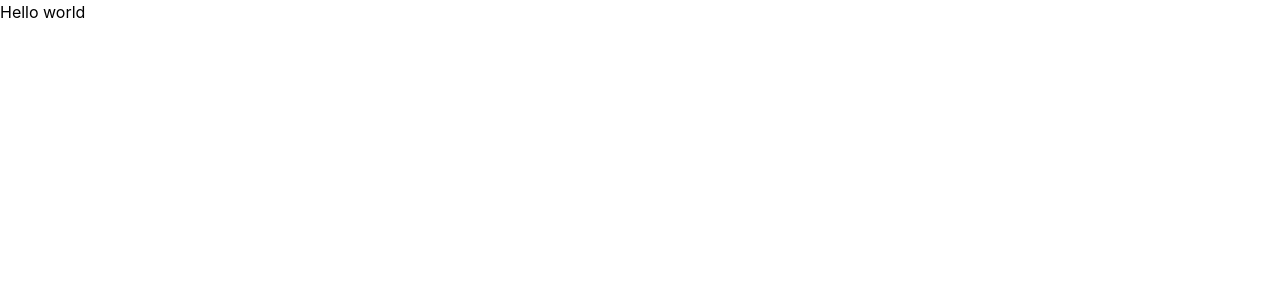
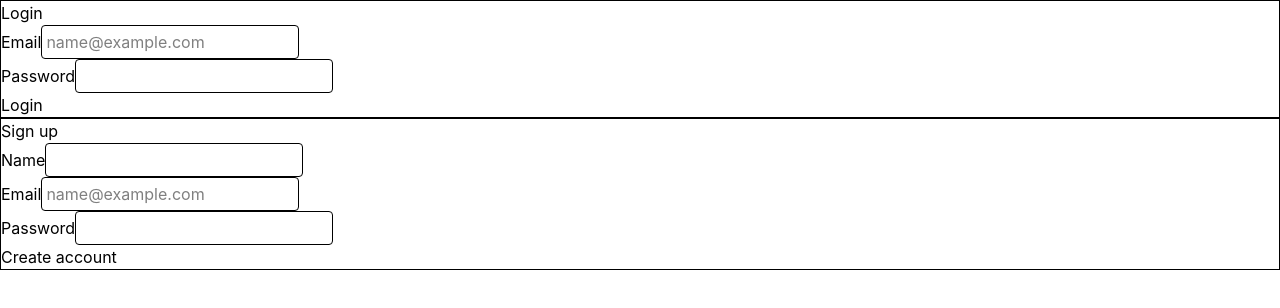
Before and after one commit to Titas-titas/PetsMedicare, a React (Vite) app in the folder front/: page / in a window 1280 px wide. Shown: the top 308 px of the page. Built offline with nearby package versions, Linux system fonts and the light colour scheme.

Commit message:
Added signup and login forms

```diff
--- a/front/src/App.jsx
+++ b/front/src/App.jsx
@@ -1,9 +1,12 @@
+import Login from "./Login.jsx";
+import Signup from "./Signup.jsx";
 
 function App() {
 
     return(
         <>
-            <h1>Hello world</h1>
+            <Login/>
+            <Signup/>
         </>
     )
 }
--- /dev/null
+++ b/front/src/Login.jsx
@@ -0,0 +1,35 @@
+
+function Login() {
+
+    return(
+        <>
+            <form className="border">
+                <h3>Login</h3>
+                <div>
+                    <label>Email</label>
+                    <input
+                    id="email"
+                    name="email"
+                    type="email"
+                    placeholder="name@example.com"
+                    required
+                    />
+                </div>
+
+                <div>
+                    <label>Password</label>
+                    <input
+                    id="password"
+                    name="password"
+                    type="password"
+                    required
+                    />
+                </div>
+
+                <button type="submit">Login</button>
+            </form>
+        </>
+    )
+}
+
+export default Login;
--- /dev/null
+++ b/front/src/Signup.jsx
@@ -0,0 +1,46 @@
+
+function Signup() {
+
+    return(
+        <>
+            <form className="border">
+                <h3>Sign up</h3>
+
+                <div>
+                    <label>Name</label>
+                    <input
+                    id="name"
+                    name="name"
+                    type="text"
+                    required
+                    />
+                </div>
+
+                <div>
+                    <label>Email</label>
+                    <input
+                    id="email"
+                    name="email"
+                    type="email"
+                    placeholder="name@example.com"
+                    required
+                    />
+                </div>
+
+                <div>
+                    <label>Password</label>
+                    <input
+                    id="password"
+                    name="password"
+                    type="password"
+                    required
+                    />
+                </div>
+
+                <button type="submit">Create account</button>
+            </form>
+        </>
+    )
+}
+
+export default Signup;
--- a/front/src/index.css
+++ b/front/src/index.css
@@ -1 +1,5 @@
 @import "tailwindcss";
+
+input{
+    @apply border rounded p-1;
+}
```
